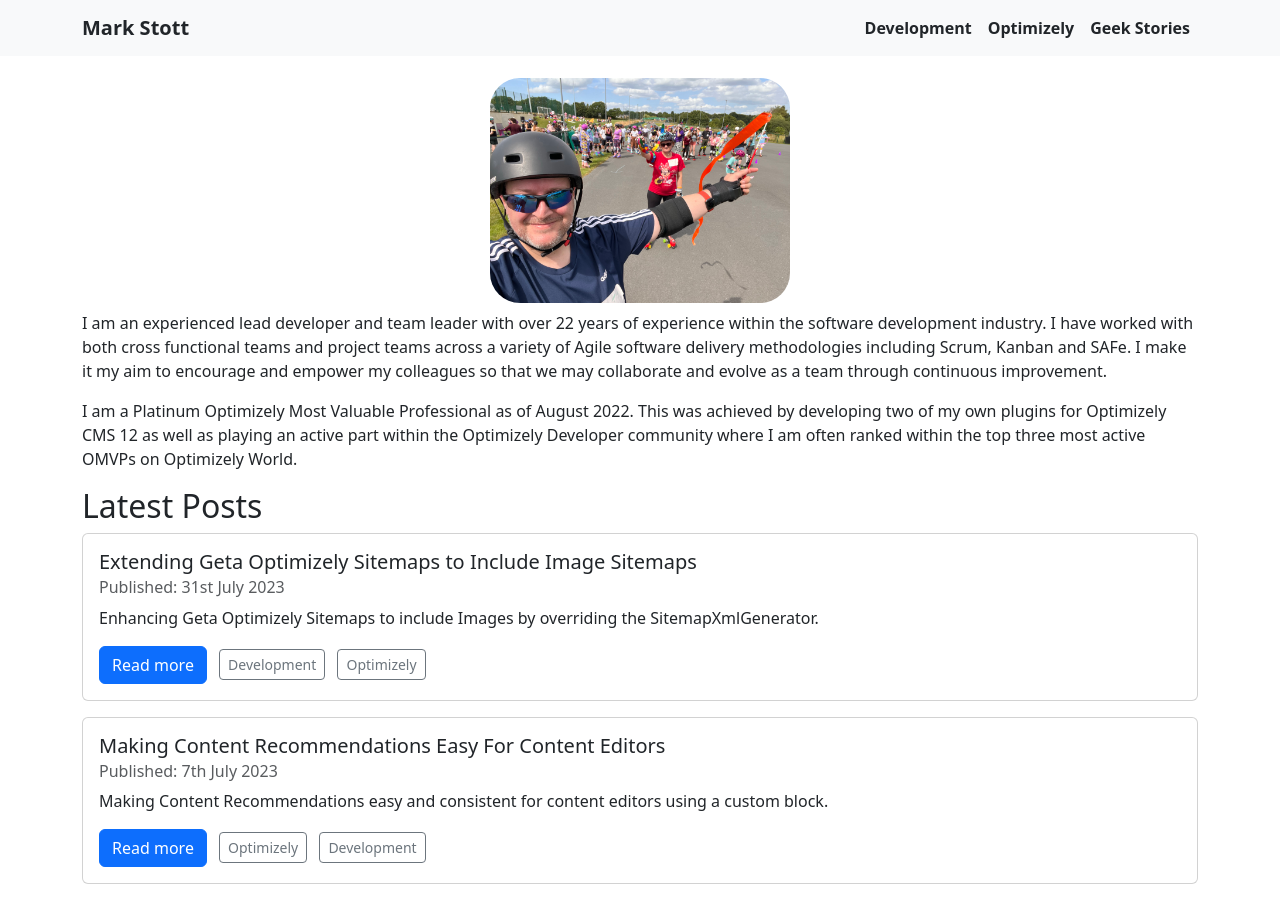
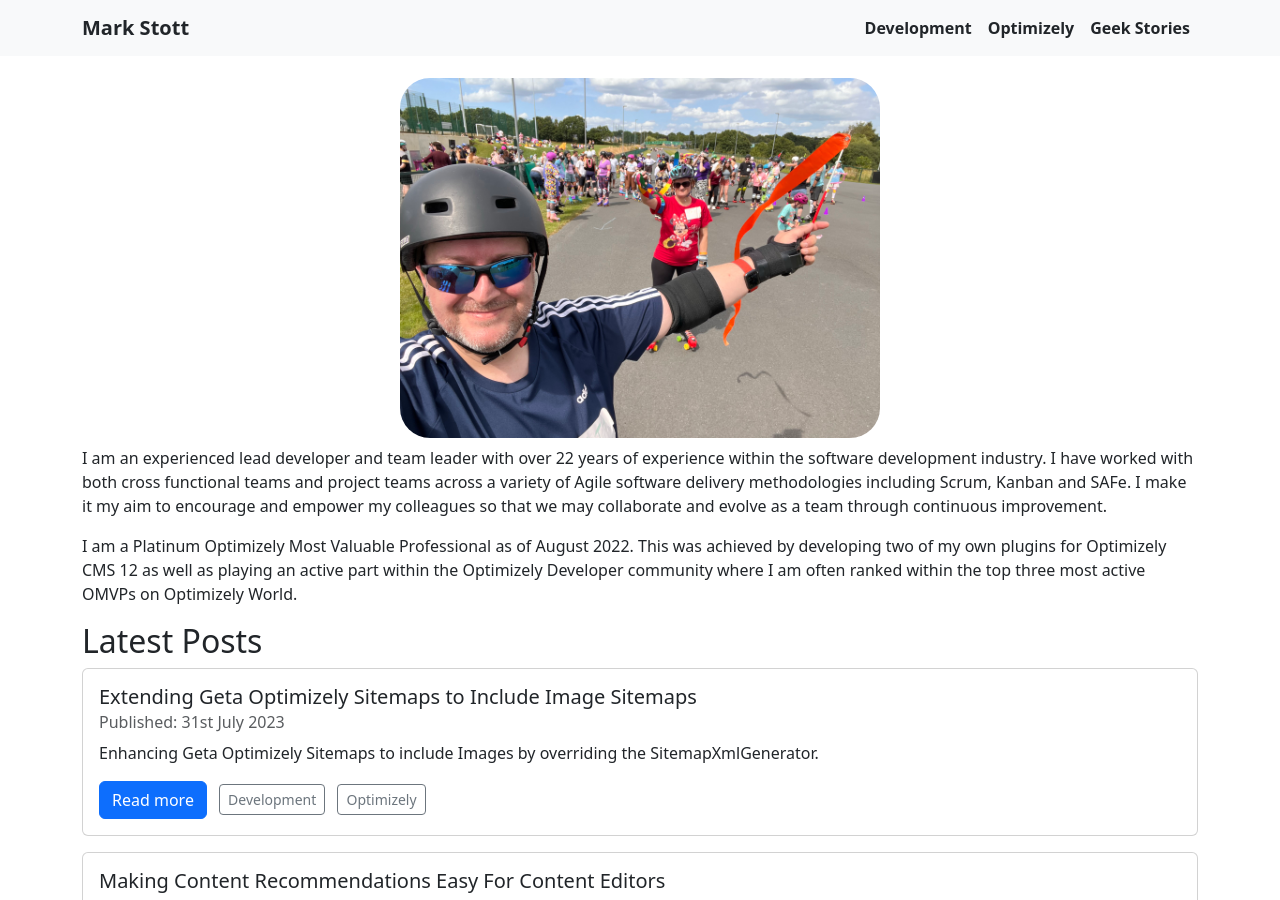
Before and after one commit to GeekInTheNorth/GeekInTheNorth.github.io, a Jekyll site: the page built from README.md, in a window 1280 px wide and 900 px high. Built offline with Jekyll 4.4.1, drawn with Linux system fonts in a browser that asks for light colours.

Commit message:
Minor style change on the homepage.

```diff
--- a/_layouts/homepage.html
+++ b/_layouts/homepage.html
@@ -5,7 +5,7 @@ layout: default
 <section class="my-2">
     <div class="row">
         <div class="col-12 text-center">
-            <img src="/assets/mark_stott_roll_out_day.jpeg" alt="Mark Stott during the world wide rollout day at the Roller Girl Gang Summer Skate Picnic" style="height: 25vh; border-radius: 30px;" />
+            <img src="/assets/mark_stott_roll_out_day.jpeg" alt="Mark Stott during the world wide rollout day at the Roller Girl Gang Summer Skate Picnic" style="max-height: 40vh; border-radius: 30px;" />
         </div>
     </div>
 </section>
```
